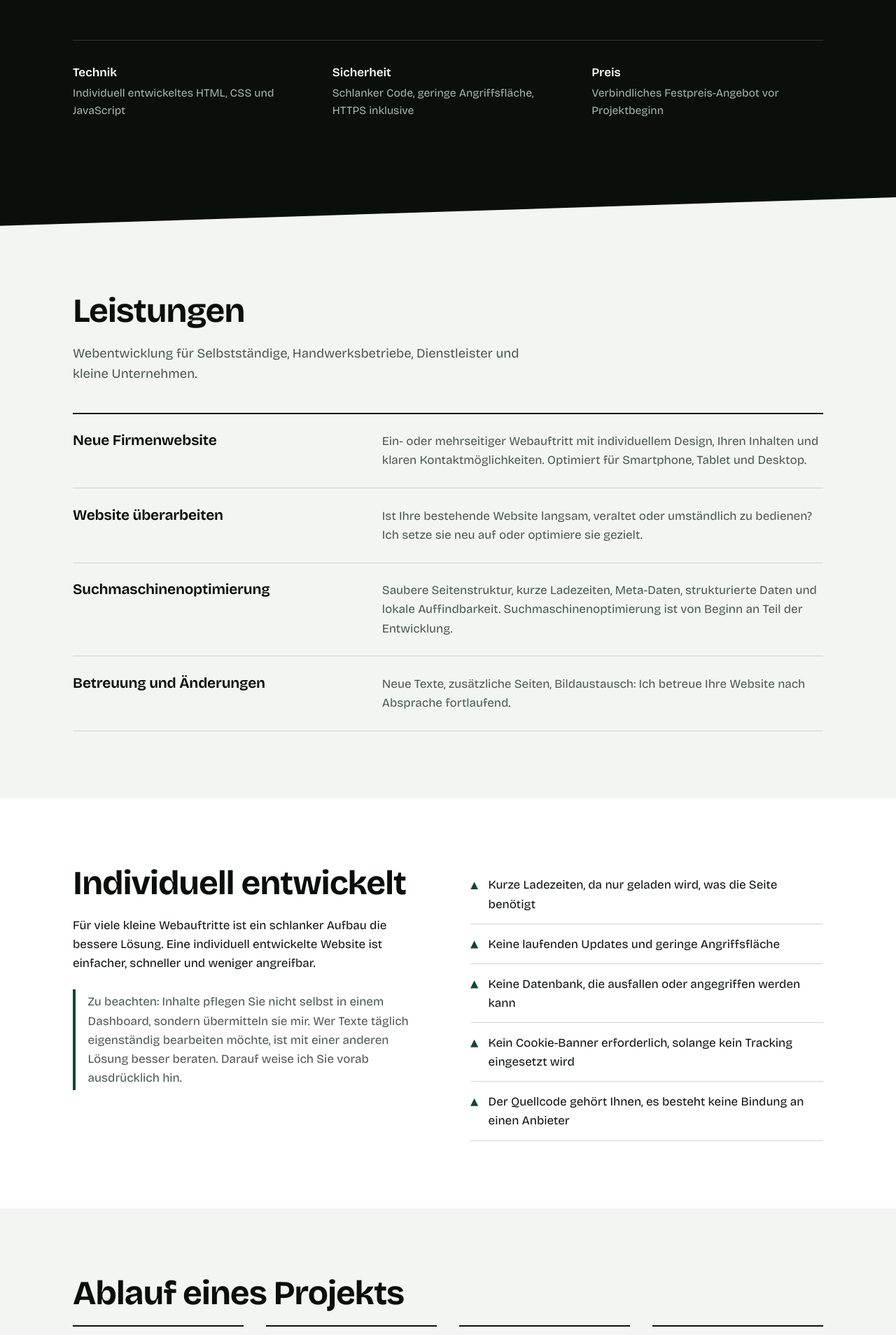
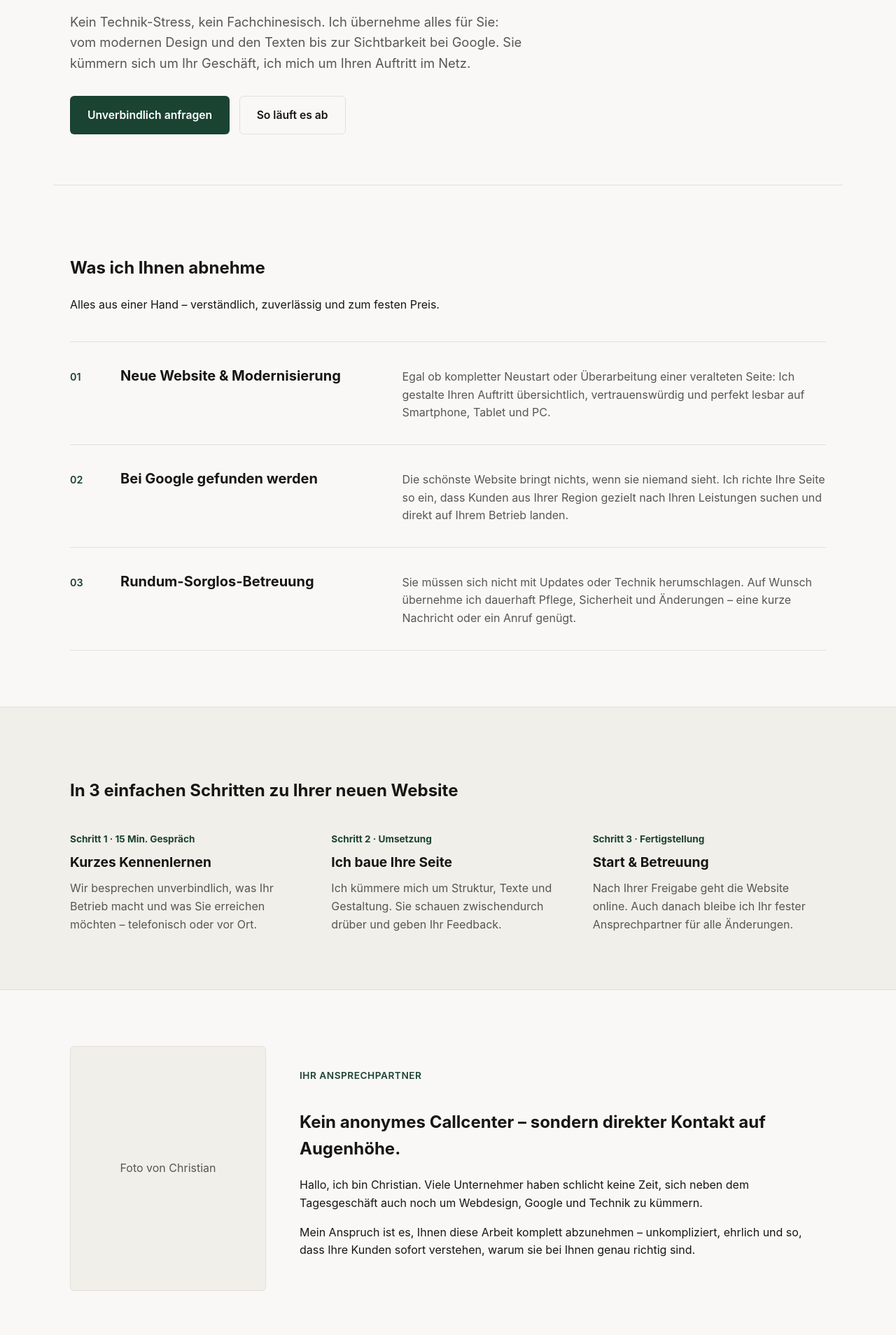
Before and after one commit to cw-dev-de/website, a React (Vite) app: page / in a window 1280 px wide. Shown: the part 672-2580 px from the top of the page at 70% size. Built offline with nearby package versions, Linux system fonts and the light colour scheme.

Commit message:
neue texte weniger fachlich

```diff
--- a/src/pages/Home.jsx
+++ b/src/pages/Home.jsx
@@ -1,163 +1,176 @@
-import Logo from "../components/Logo.jsx";
-import {
-  EMAIL,
-  MAILTO_TEMPLATE,
-  FACTS,
-  SERVICES,
-  BENEFITS,
-  STEPS,
-  PRICE_POINTS,
-  FAQ,
-} from "../data.js";
+import React from "react";
 
 export default function Home() {
   return (
-    <main id="inhalt">
-      <section className="hero" aria-labelledby="h1">
-        <div className="wrap">
-          <h1 id="h1">Websites, die schnell laden und gefunden werden.</h1>
+    <main className="page">
+      {/* 1. HERO: Links starkes Versprechen, rechts persönlicher Vertrauensanker */}
+      <section className="hero container">
+        <div className="hero-content">
+          <span className="eyebrow">Webdesign & Betreuung aus Hamm</span>
+          <h1>
+            Eine Website, die Ihrem Betrieb neue Kunden bringt – komplett für Sie umgesetzt.
+          </h1>
           <p className="lead">
-            Ich entwickle Firmenwebsites individuell und ohne Ballast: sauber programmiert, schnell
-            ladend und so aufgebaut, dass Suchmaschinen sie zuverlässig erfassen.
+            Kein Technik-Stress, kein Fachchinesisch. Ich übernehme alles für Sie:
+            vom modernen Design und den Texten bis zur Sichtbarkeit bei Google.
+            Sie kümmern sich um Ihr Geschäft, ich mich um Ihren Auftritt im Netz.
           </p>
-          <div className="cta">
-            <a className="btn" href={MAILTO_TEMPLATE}>
-              Anfrage per E-Mail
+          <div className="cta-group">
+            <a className="btn primary" href="#kontakt">
+              Unverbindlich anfragen
             </a>
-            <a className="btn ghost" href="#leistungen">
-              Leistungen ansehen
+            <a className="btn ghost" href="#ablauf">
+              So läuft es ab
             </a>
-          </div>
-          <dl className="facts">
-            {FACTS.map((f) => (
-              <div key={f.term}>
-                <dt>{f.term}</dt>
-                <dd>{f.text}</dd>
-              </div>
-            ))}
-          </dl>
-        </div>
-      </section>
-
-      <section id="leistungen" aria-labelledby="h-leistungen">
-        <div className="wrap">
-          <h2 id="h-leistungen">Leistungen</h2>
-          <p className="intro">
-            Webentwicklung für Selbstständige, Handwerksbetriebe, Dienstleister und kleine
-            Unternehmen.
-          </p>
-          <div className="rows">
-            {SERVICES.map((s) => (
-              <article className="row" key={s.title}>
-                <h3>{s.title}</h3>
-                <p>{s.text}</p>
-              </article>
-            ))}
           </div>
         </div>
       </section>
 
-      <section className="alt" aria-labelledby="h-handgeschrieben">
-        <div className="wrap split">
-          <div>
-            <h2 id="h-handgeschrieben">Individuell entwickelt</h2>
-            <p>
-              Für viele kleine Webauftritte ist ein schlanker Aufbau die bessere Lösung. Eine
-              individuell entwickelte Website ist einfacher, schneller und weniger angreifbar.
-            </p>
-            <p className="note">
-              Zu beachten: Inhalte pflegen Sie nicht selbst in einem Dashboard, sondern übermitteln
-              sie mir. Wer Texte täglich eigenständig bearbeiten möchte, ist mit einer anderen
-              Lösung besser beraten. Darauf weise ich Sie vorab ausdrücklich hin.
-            </p>
+      {/* 2. LEISTUNGEN: Redaktionelle Liste mit Linien statt KI-Karten */}
+      <section className="section container" id="leistungen">
+        <div className="section-header">
+          <h2>Was ich Ihnen abnehme</h2>
+          <p>Alles aus einer Hand – verständlich, zuverlässig und zum festen Preis.</p>
+        </div>
+
+        <div className="service-list">
+          <div className="service-row">
+            <span className="service-num">01</span>
+            <div className="service-title">
+              <h3>Neue Website & Modernisierung</h3>
+            </div>
+            <div className="service-desc">
+              <p>
+                Egal ob kompletter Neustart oder Überarbeitung einer veralteten Seite:
+                Ich gestalte Ihren Auftritt übersichtlich, vertrauenswürdig und perfekt
+                lesbar auf Smartphone, Tablet und PC.
+              </p>
+            </div>
           </div>
-          <ul>
-            {BENEFITS.map((b) => (
-              <li key={b}>{b}</li>
-            ))}
-          </ul>
+
+          <div className="service-row">
+            <span className="service-num">02</span>
+            <div className="service-title">
+              <h3>Bei Google gefunden werden</h3>
+            </div>
+            <div className="service-desc">
+              <p>
+                Die schönste Website bringt nichts, wenn sie niemand sieht. Ich richte
+                Ihre Seite so ein, dass Kunden aus Ihrer Region gezielt nach Ihren
+                Leistungen suchen und direkt auf Ihrem Betrieb landen.
+              </p>
+            </div>
+          </div>
+
+          <div className="service-row">
+            <span className="service-num">03</span>
+            <div className="service-title">
+              <h3>Rundum-Sorglos-Betreuung</h3>
+            </div>
+            <div className="service-desc">
+              <p>
+                Sie müssen sich nicht mit Updates oder Technik herumschlagen. Auf Wunsch
+                übernehme ich dauerhaft Pflege, Sicherheit und Änderungen – eine kurze
+                Nachricht oder ein Anruf genügt.
+              </p>
+            </div>
+          </div>
         </div>
       </section>
 
-      <section id="ablauf" aria-labelledby="h-ablauf">
-        <div className="wrap">
-          <h2 id="h-ablauf">Ablauf eines Projekts</h2>
-          <ol className="steps">
-            {STEPS.map((s) => (
-              <li key={s.title}>
-                <h3>{s.title}</h3>
-                <p>{s.text}</p>
-              </li>
-            ))}
-          </ol>
+      {/* 3. ABLAUF: 3 klare Schritte */}
+      <section className="section alt-bg" id="ablauf">
+        <div className="container">
+          <div className="section-header">
+            <h2>In 3 einfachen Schritten zu Ihrer neuen Website</h2>
+          </div>
+          <div className="steps-grid">
+            <div className="step">
+              <strong>Schritt 1 · 15 Min. Gespräch</strong>
+              <h3>Kurzes Kennenlernen</h3>
+              <p>
+                Wir besprechen unverbindlich, was Ihr Betrieb macht und was Sie
+                erreichen möchten – telefonisch oder vor Ort.
+              </p>
+            </div>
+            <div className="step">
+              <strong>Schritt 2 · Umsetzung</strong>
+              <h3>Ich baue Ihre Seite</h3>
+              <p>
+                Ich kümmere mich um Struktur, Texte und Gestaltung. Sie schauen
+                zwischendurch drüber und geben Ihr Feedback.
+              </p>
+            </div>
+            <div className="step">
+              <strong>Schritt 3 · Fertigstellung</strong>
+              <h3>Start & Betreuung</h3>
+              <p>
+                Nach Ihrer Freigabe geht die Website online. Auch danach bleibe ich
+                Ihr fester Ansprechpartner für alle Änderungen.
+              </p>
+            </div>
+          </div>
         </div>
       </section>
 
-      <section className="price" id="preise" aria-labelledby="h-preise">
-        <div className="wrap">
-          <h2 id="h-preise">Preise auf Anfrage, verbindlich im Angebot</h2>
-          <p>
-            Jede Website ist individuell, daher gibt es keine Pauschalpreise. Sie erhalten vor
-            Projektbeginn ein Festpreis-Angebot ohne versteckte Kosten.
-          </p>
-          <p>Für eine zügige Rückmeldung benötige ich kurze Angaben zu:</p>
-          <ul>
-            {PRICE_POINTS.map((p) => (
-              <li key={p}>{p}</li>
-            ))}
-          </ul>
-          <a className="btn" href={MAILTO_TEMPLATE}>
-            E-Mail mit Vorlage öffnen
-          </a>
-        </div>
-      </section>
-
-      <section id="ueber-mich" aria-labelledby="h-ich">
-        <div className="wrap about">
-          <div className="mark">
-            <Logo />
+      {/* 4. ÜBER MICH: Persönlich & nahbar */}
+      <section className="section container" id="ueber-mich">
+        <div className="about-grid">
+          <div className="about-image-placeholder">
+            {/* Hier dein echtes Porträtfoto einbinden: <img src="/christian.jpg" alt="Christian Wegner" /> */}
+            <span>Foto von Christian</span>
           </div>
-          <div>
-            <h2 id="h-ich">Über mich</h2>
+          <div className="about-text">
+            <span className="eyebrow">Ihr Ansprechpartner</span>
+            <h2>Kein anonymes Callcenter – sondern direkter Kontakt auf Augenhöhe.</h2>
             <p>
-              Mein Name ist Christian Wegner, ich bin Webentwickler aus Hamm. Parallel zu meiner
-              Ausbildung zum Fachinformatiker für Anwendungsentwicklung entwickle ich Websites für
-              Unternehmen.
+              Hallo, ich bin Christian. Viele Unternehmer haben schlicht keine Zeit,
+              sich neben dem Tagesgeschäft auch noch um Webdesign, Google und Technik
+              zu kümmern.
             </p>
             <p>
-              Sie haben einen direkten Ansprechpartner statt einer Agentur. Ich schreibe jede Zeile
-              Code selbst und verantworte das Ergebnis.
+              Mein Anspruch ist es, Ihnen diese Arbeit komplett abzunehmen – unkompliziert,
+              ehrlich und so, dass Ihre Kunden sofort verstehen, warum sie bei Ihnen
+              genau richtig sind.
             </p>
           </div>
         </div>
       </section>
 
-      <section className="alt" id="faq" aria-labelledby="h-faq">
-        <div className="wrap">
-          <h2 id="h-faq">Häufige Fragen</h2>
-          <div className="faq">
-            {FAQ.map((item) => (
-              <details key={item.q}>
-                <summary>{item.q}</summary>
-                <p>{item.a}</p>
-              </details>
-            ))}
+      {/* 5. KONTAKT: Direktes Formular statt nur Mail-Link */}
+      <section className="section container" id="kontakt">
+        <div className="contact-box">
+          <div className="contact-info">
+            <h2>Lassen Sie uns kurz sprechen.</h2>
+            <p>
+              Schreiben Sie mir kurz, worum es geht oder hinterlassen Sie Ihre
+              Telefonnummer. Ich melde mich zeitnah bei Ihnen – ganz unverbindlich.
+            </p>
           </div>
-        </div>
-      </section>
+          <form
+            className="contact-form"
+            action="https://api.web3forms.com/submit"
+            method="POST"
+          >
+            {/* Kostenlosen Access-Key von web3forms.com hier eintragen */}
+            <input type="hidden" name="access_key" value="DEIN_WEB3FORMS_KEY" />
 
-      <section className="contact" id="kontakt" aria-labelledby="h-kontakt">
-        <div className="wrap">
-          <h2 id="h-kontakt">Projekt anfragen</h2>
-          <p>Eine kurze E-Mail genügt. Ich antworte mit Rückfragen und einem Angebot.</p>
-          <a className="mail" href={`mailto:${EMAIL}`}>
-            {EMAIL}
-          </a>
-          <div className="cta">
-            <a className="btn" href={MAILTO_TEMPLATE}>
-              E-Mail mit Vorlage öffnen
-            </a>
-          </div>
+            <label>
+              Ihr Name / Firma
+              <input type="text" name="name" placeholder="z. B. Musterbau GmbH" required />
+            </label>
+            <label>
+              Telefonnummer oder E-Mail
+              <input type="text" name="contact" placeholder="Für einen kurzen Rückruf" required />
+            </label>
+            <label>
+              Worum geht es kurz? (Optional)
+              <textarea name="message" rows="3" placeholder="Neue Website, Überarbeitung..." />
+            </label>
+            <button type="submit" className="btn primary">
+              Anfrage absenden
+            </button>
+          </form>
         </div>
       </section>
     </main>
--- a/src/style.css
+++ b/src/style.css
@@ -1,133 +1,238 @@
-@font-face{font-family:"Bricolage Grotesque";src:url("/assets/bricolage.woff2") format("woff2");font-weight:200 800;font-style:normal;font-display:swap}
+:root {
+  --bg: #f9f8f6;
+  --bg-alt: #f1efe9;
+  --surface: #ffffff;
+  --text: #161615;
+  --text-muted: #575652;
+  --accent: #1b4332; /* Hochwertiges Tannengrün / British Racing Green */
+  --accent-hover: #133024;
+  --border: #e2e0d8;
+  --radius: 6px; /* Klare, dezente Ecken statt übertriebener Rundungen */
+}
 
-:root{
-  --ink:#0a0f0c;
-  --forest:#134733;
-  --leaf:#3a9d77;
-  --paper:#f3f5f3;
-  --white:#ffffff;
-  --line:#cdd5d0;
-  --muted:#4a5650;
-  --max:72rem;
-  --pad:clamp(1.25rem,4vw,2.5rem);
-  --cut:3.2vw;
+body {
+  background-color: var(--bg);
+  color: var(--text);
+  font-family: -apple-system, BlinkMacSystemFont, "Segoe UI", Roboto, sans-serif;
+  line-height: 1.6;
+  margin: 0;
 }
-*,*::before,*::after{box-sizing:border-box}
-html{scroll-behavior:smooth;scroll-padding-top:5rem;-webkit-text-size-adjust:100%}
-body{margin:0;background:var(--paper);color:var(--ink);font-family:"Bricolage Grotesque",system-ui,-apple-system,"Segoe UI",Roboto,sans-serif;font-size:1.0625rem;line-height:1.6;font-weight:400}
-img,svg{display:block;max-width:100%}
-a{color:inherit}
-:focus-visible{outline:3px solid var(--leaf);outline-offset:3px;border-radius:2px}
-.skip{position:absolute;left:-999px;top:0;background:var(--white);color:var(--ink);padding:.75rem 1rem;z-index:100}
-.skip:focus{left:0}
-.wrap{max-width:var(--max);margin:0 auto;padding:0 var(--pad)}
 
-/* Header */
-.site-header{position:sticky;top:0;z-index:50;background:var(--ink);color:var(--white)}
-.site-header .wrap{display:flex;align-items:center;justify-content:space-between;gap:1.5rem;height:4.25rem}
-.brand{display:flex;align-items:center;text-decoration:none}
-.brand svg,.brand img{height:1.6rem;width:auto}
-.nav{display:flex;align-items:center;gap:1.75rem}
-.nav a{text-decoration:none;font-size:.98rem;font-weight:500;color:#d8e0db}
-.nav a:hover{color:var(--white);text-decoration:underline;text-underline-offset:.35em}
-.nav .btn{color:var(--ink)}
-@media (max-width:52rem){.nav a:not(.btn){display:none}}
+.container {
+  max-width: 1080px;
+  margin: 0 auto;
+  padding: 0 1.5rem;
+}
 
-/* Buttons */
-.btn{display:inline-block;background:var(--white);color:var(--ink);font-weight:600;text-decoration:none;padding:.75rem 1.25rem;border:2px solid var(--white);border-radius:2px;transition:background .15s,color .15s,border-color .15s}
-.btn:hover{background:var(--leaf);border-color:var(--leaf);color:var(--ink)}
-.btn.ghost{background:transparent;color:var(--white);border-color:#5b6b63}
-.btn.ghost:hover{border-color:var(--white);background:transparent;color:var(--white)}
-.btn.solid{background:var(--forest);border-color:var(--forest);color:var(--white)}
-.btn.solid:hover{background:var(--ink);border-color:var(--ink);color:var(--white)}
+.hero {
+  padding: 6rem 1.5rem 4.5rem;
+  border-bottom: 1px solid var(--border);
+}
 
-/* Hero */
-.hero{background:var(--ink);color:var(--white);padding:clamp(3.5rem,9vw,7rem) 0 calc(clamp(4rem,9vw,7rem) + var(--cut));clip-path:polygon(0 0,100% 0,100% calc(100% - var(--cut)),0 100%);margin-bottom:calc(var(--cut) * -1)}
-.hero h1{font-size:clamp(2.5rem,7.2vw,5.6rem);line-height:1;letter-spacing:-.035em;font-weight:700;margin:0 0 1.75rem;max-width:15ch}
-.hero .lead{font-size:clamp(1.1rem,2vw,1.35rem);line-height:1.5;color:#c9d3cd;max-width:38rem;margin:0 0 2.25rem}
-.cta{display:flex;flex-wrap:wrap;gap:.9rem}
-.facts{display:grid;grid-template-columns:repeat(auto-fit,minmax(13rem,1fr));gap:1.5rem 2.5rem;margin:4rem 0 0;padding:2rem 0 0;border-top:1px solid #2a3a32}
-.facts dt{font-weight:600;color:var(--white)}
-.facts dd{margin:.15rem 0 0;color:#a9b7af;font-size:.98rem}
+.eyebrow {
+  display: inline-block;
+  font-size: 0.85rem;
+  font-weight: 600;
+  letter-spacing: 0.04em;
+  text-transform: uppercase;
+  color: var(--accent);
+  margin-bottom: 1rem;
+}
 
-/* Sections */
-section{padding:clamp(3.5rem,8vw,6rem) 0}
-section#leistungen{padding-top:calc(clamp(3.5rem,8vw,6rem) + var(--cut))}
-h2{font-size:clamp(1.9rem,4.2vw,3rem);line-height:1.08;letter-spacing:-.025em;font-weight:700;margin:0 0 1.25rem;max-width:22ch}
-h3{font-size:1.3rem;line-height:1.25;letter-spacing:-.01em;margin:0 0 .5rem;font-weight:650}
-p{margin:0 0 1rem;max-width:42rem}
-.intro{color:var(--muted);font-size:1.15rem;margin-bottom:2.5rem}
+.hero h1 {
+  font-size: clamp(2.1rem, 4.5vw, 3.4rem);
+  line-height: 1.12;
+  letter-spacing: -0.025em;
+  max-width: 18ch;
+  margin: 0 0 1.25rem;
+}
 
-/* Leistungen */
-.rows{border-top:2px solid var(--ink)}
-.row{display:grid;grid-template-columns:minmax(0,1fr) minmax(0,1.6fr);gap:1rem 3rem;padding:1.6rem 0;border-bottom:1px solid var(--line)}
-.row p{margin:0;color:var(--muted)}
-@media (max-width:46rem){.row{grid-template-columns:1fr}}
+.lead {
+  font-size: 1.15rem;
+  color: var(--text-muted);
+  max-width: 56ch;
+  margin-bottom: 2rem;
+}
 
-/* Warum ohne WordPress */
-.alt{background:var(--white)}
-.split{display:grid;grid-template-columns:minmax(0,1fr) minmax(0,1fr);gap:2rem 4rem}
-.split ul{margin:0;padding:0;list-style:none}
-.split li{padding:.9rem 0 .9rem 1.6rem;border-bottom:1px solid var(--line);position:relative}
-.split li::before{content:"";position:absolute;left:0;top:1.45rem;width:.7rem;height:.7rem;background:var(--forest);clip-path:polygon(0 100%,50% 0,100% 100%)}
-.note{border-left:4px solid var(--forest);padding:.25rem 0 .25rem 1.1rem;color:var(--muted);margin-top:1.5rem;max-width:36rem}
-@media (max-width:52rem){.split{grid-template-columns:1fr}}
+.cta-group {
+  display: flex;
+  flex-wrap: wrap;
+  gap: 0.85rem;
+}
 
-/* Ablauf */
-.steps{list-style:none;margin:0;padding:0;counter-reset:s;display:grid;grid-template-columns:repeat(auto-fit,minmax(15rem,1fr));gap:2rem}
-.steps li{counter-increment:s;border-top:2px solid var(--ink);padding-top:1rem}
-.steps li::before{content:counter(s);display:block;font-size:2.4rem;line-height:1;font-weight:700;color:var(--forest);margin-bottom:.6rem}
-.steps p{color:var(--muted);margin:0}
+.btn {
+  display: inline-flex;
+  align-items: center;
+  justify-content: center;
+  padding: 0.85rem 1.5rem;
+  font-weight: 600;
+  font-size: 0.98rem;
+  border-radius: var(--radius);
+  text-decoration: none;
+  cursor: pointer;
+  border: 1px solid transparent;
+  transition: background-color 0.15s ease, border-color 0.15s ease;
+}
 
-/* Preise / Anfrage */
-.price{background:var(--forest);color:var(--white)}
-.price h2{max-width:20ch}
-.price p{color:#d5e5dc}
-.price ul{margin:1.25rem 0 2rem;padding-left:1.2rem;max-width:36rem}
-.price li{margin-bottom:.35rem;color:#e8f1ec}
-.price .btn{background:var(--white);color:var(--ink)}
-.price .btn:hover{background:var(--leaf);border-color:var(--leaf)}
+.btn.primary {
+  background-color: var(--accent);
+  color: #ffffff;
+}
+
+.btn.primary:hover {
+  background-color: var(--accent-hover);
+}
+
+.btn.ghost {
+  background-color: transparent;
+  color: var(--text);
+  border-color: var(--border);
+}
+
+.btn.ghost:hover {
+  border-color: var(--text);
+}
+
+/* Redaktionelle Leistungsliste */
+.section {
+  padding: 5rem 0;
+}
+
+.alt-bg {
+  background-color: var(--bg-alt);
+  border-top: 1px solid var(--border);
+  border-bottom: 1px solid var(--border);
+}
+
+.service-list {
+  margin-top: 2.5rem;
+  border-top: 1px solid var(--border);
+}
+
+.service-row {
+  display: grid;
+  grid-template-columns: 3rem 1fr 1.6fr;
+  gap: 1.5rem;
+  padding: 2rem 0;
+  border-bottom: 1px solid var(--border);
+  align-items: baseline;
+}
+
+.service-num {
+  font-size: 0.9rem;
+  font-weight: 600;
+  color: var(--accent);
+}
+
+.service-title h3 {
+  margin: 0;
+  font-size: 1.25rem;
+}
+
+.service-desc p {
+  margin: 0;
+  color: var(--text-muted);
+}
+
+/* Schritte */
+.steps-grid {
+  display: grid;
+  grid-template-columns: repeat(auto-fit, minmax(260px, 1fr));
+  gap: 2.5rem;
+  margin-top: 2.5rem;
+}
+
+.step strong {
+  display: block;
+  font-size: 0.85rem;
+  color: var(--accent);
+  margin-bottom: 0.4rem;
+}
+
+.step h3 {
+  margin: 0 0 0.6rem;
+  font-size: 1.2rem;
+}
+
+.step p {
+  margin: 0;
+  color: var(--text-muted);
+}
 
 /* Über mich */
-.about{display:grid;grid-template-columns:minmax(0,1fr) minmax(0,1.4fr);gap:2rem 4rem;align-items:start}
-.about .mark{background:var(--ink);padding:2.5rem;display:flex;align-items:center;justify-content:center}
-.about .mark svg{width:100%;max-width:18rem;height:auto}
-@media (max-width:52rem){.about{grid-template-columns:1fr}}
+.about-grid {
+  display: grid;
+  grid-template-columns: 280px 1fr;
+  gap: 3rem;
+  align-items: center;
+}
 
-/* FAQ */
-.faq{border-top:2px solid var(--ink);max-width:48rem}
-.faq details{border-bottom:1px solid var(--line)}
-.faq summary{cursor:pointer;list-style:none;font-weight:600;font-size:1.12rem;padding:1.1rem 2rem 1.1rem 0;position:relative}
-.faq summary::-webkit-details-marker{display:none}
-.faq summary::after{content:"";position:absolute;right:.25rem;top:1.5rem;width:.6rem;height:.6rem;border-right:2px solid var(--ink);border-bottom:2px solid var(--ink);transform:rotate(45deg);transition:transform .2s}
-.faq details[open] summary::after{transform:rotate(-135deg);top:1.7rem}
-.faq details p{color:var(--muted);padding-bottom:1.1rem}
+.about-image-placeholder {
+  aspect-ratio: 4 / 5;
+  background-color: var(--bg-alt);
+  border: 1px solid var(--border);
+  border-radius: var(--radius);
+  display: flex;
+  align-items: center;
+  justify-content: center;
+  color: var(--text-muted);
+  overflow: hidden;
+}
+
+.about-image-placeholder img {
+  width: 100%;
+  height: 100%;
+  object-fit: cover;
+}
 
 /* Kontakt */
-.contact{background:var(--ink);color:var(--white);clip-path:polygon(0 var(--cut),100% 0,100% 100%,0 100%);margin-top:calc(var(--cut) * -1);padding-top:calc(clamp(3.5rem,8vw,6rem) + var(--cut))}
-.contact h2{max-width:18ch}
-.contact p{color:#c9d3cd}
-.mail{display:inline-block;font-size:clamp(1.5rem,5vw,3rem);font-weight:700;letter-spacing:-.025em;text-decoration:none;border-bottom:3px solid var(--leaf);line-height:1.2;margin:.5rem 0 1.5rem;word-break:break-word}
-.mail:hover{color:var(--leaf)}
+.contact-box {
+  background-color: var(--surface);
+  border: 1px solid var(--border);
+  border-radius: var(--radius);
+  padding: 3rem;
+  display: grid;
+  grid-template-columns: 1fr 1.2fr;
+  gap: 3rem;
+}
 
-/* Footer */
-.site-footer{background:var(--ink);color:#a9b7af;padding:2rem 0 2.5rem;font-size:.95rem;border-top:1px solid #1d2a23}
-.site-footer .wrap{display:flex;flex-wrap:wrap;gap:1rem 2rem;justify-content:space-between}
-.site-footer a{color:#d8e0db}
-.site-footer nav{display:flex;gap:1.5rem}
+.contact-form {
+  display: flex;
+  flex-direction: column;
+  gap: 1.1rem;
+}
 
-/* Textseiten */
-.doc{padding:clamp(2.5rem,6vw,4.5rem) 0}
-.doc h1{font-size:clamp(2rem,5vw,3.2rem);letter-spacing:-.03em;line-height:1.05;margin:0 0 2rem}
-.doc h2{font-size:1.4rem;margin:2.25rem 0 .6rem;max-width:none}
-.doc p,.doc li{max-width:46rem}
-.todo{background:#fff3c4;padding:.05em .3em;border-radius:2px}
+.contact-form label {
+  display: flex;
+  flex-direction: column;
+  gap: 0.4rem;
+  font-size: 0.9rem;
+  font-weight: 600;
+}
 
-/* 404 */
-.nf{background:var(--ink);color:var(--white);min-height:calc(100vh - 4.25rem);padding:clamp(3rem,10vw,7rem) 0}
-.nf .code{font-size:clamp(5rem,22vw,14rem);line-height:.9;font-weight:800;letter-spacing:-.05em;color:var(--forest);margin:0 0 1rem}
-.nf h1{font-size:clamp(1.8rem,4vw,2.8rem);letter-spacing:-.02em;margin:0 0 1rem}
-.nf p{color:#c9d3cd}
+.contact-form input,
+.contact-form textarea {
+  padding: 0.75rem 0.9rem;
+  border: 1px solid var(--border);
+  border-radius: var(--radius);
+  font: inherit;
+  background-color: var(--bg);
+}
 
-@media (prefers-reduced-motion:reduce){html{scroll-behavior:auto}*{transition:none!important}}
-@media print{.site-header,.hero,.contact,.site-footer{background:none;color:#000;clip-path:none}}
+.contact-form input:focus,
+.contact-form textarea:focus {
+  outline: 2px solid var(--accent);
+  border-color: transparent;
+}
+
+@media (max-width: 768px) {
+  .service-row,
+  .about-grid,
+  .contact-box {
+    grid-template-columns: 1fr;
+    gap: 1.25rem;
+  }
+  .contact-box {
+    padding: 1.75rem;
+  }
+}
```
